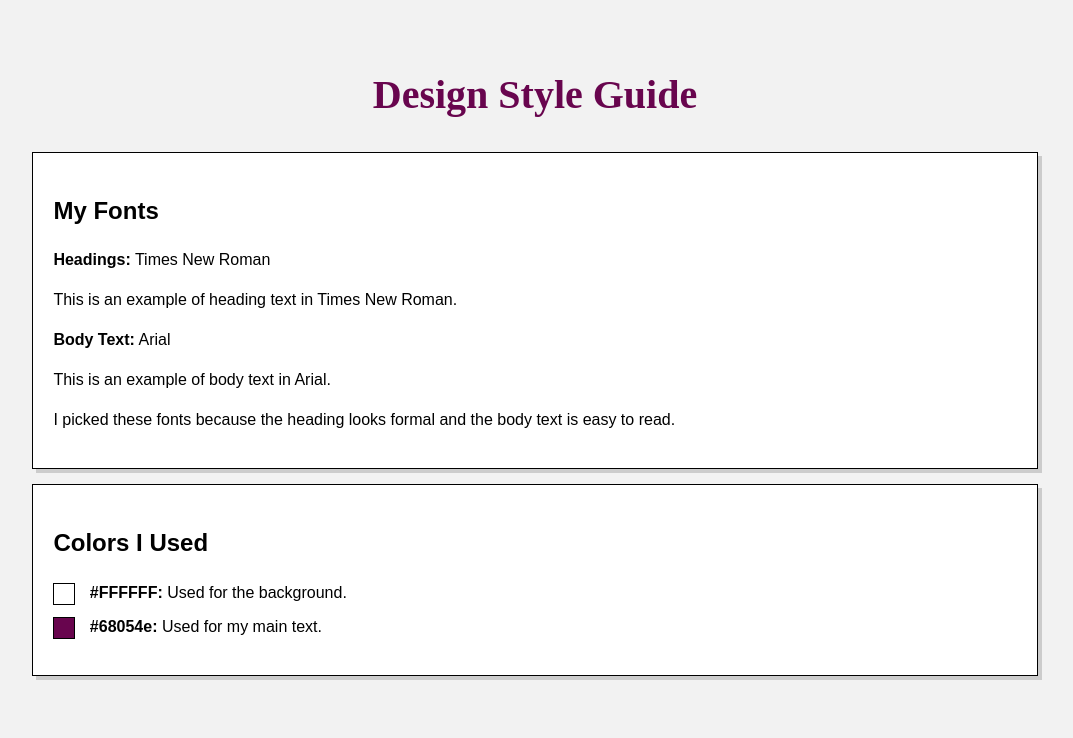
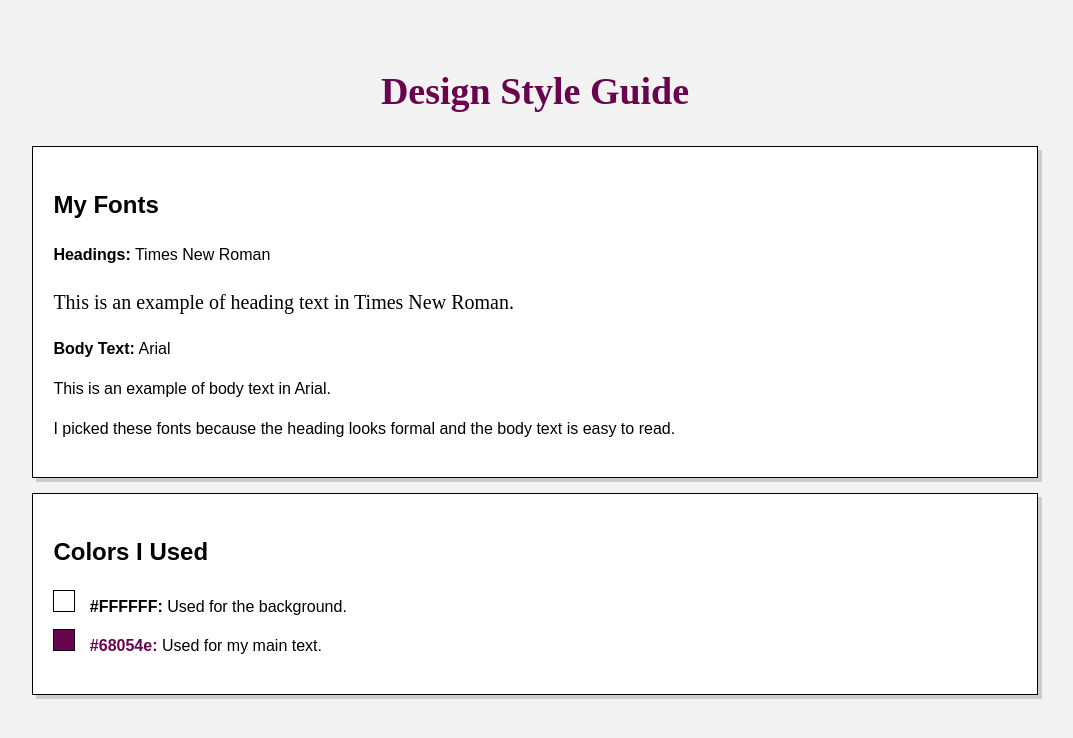
Before and after one commit to sadiyaht/Week5StyleGuide, a plain HTML site: page index.html in a window 1280 px wide. Shown: the whole page, without its empty margins (105-1178 px from the left). Drawn offline with Linux system fonts and the light colour scheme.

Commit message:
Update style.css

```diff
--- a/style.css
+++ b/style.css
@@ -1,46 +1,60 @@
-/* Putting some space around the edges of the page */
+/* basic page stuff */
 body {
     background-color:#f2f2f2;
     font-family: Arial, sans-serif;
+    padding: 30px;
     line-height: 1.5;
-    padding: 30px;
 }
-/* My ID style for the main title at the top */
+
+/*sadiyah main title */
 #top-title {
     text-align: center;
     color:#68054e;
     font-family: "Times New Roman", serif;
-    font-size: 40px;
+    font-size: 38px;
 }
 
-/* My first class to make the white sections stand out */
+/*sadiyah sections */
 .content-box {
     background-color: white;
     border: 1px solid black;
     padding: 20px;
     margin: 15px auto;
     width: 80%;
-    box-shadow: 4px 4px 0px #cccccc;
+    box-shadow: 4px 4px 0px #ccc;
 }
 
+/* sadiyah font examples */
+.heading-sample {
+    font-family: "Times New Roman", serif;
+    font-size: 20px;
+}
 
-/* My second class for the tiny boxes that show the colors */
+.body-sample {
+    font-family: Arial, sans-serif;
+    font-size: 16px;
+}
+
+/*sadiyah colors */
 .color-swatch {
     width: 20px;
     height: 20px;
     display: inline-block;
     border: 1px solid #000;
     margin-right: 10px;
-    vertical-align: middle;
 }
 
-/* Removing the bullet points from the list */
+/* i sadiyah removed bullets and add spacing */
 ul {
     list-style: none;
     padding: 0;
 }
 
-/* Adding space between the list items */
 li {
     margin-bottom: 10px;
 }
+
+/* sadiyah main text color */
+.main-text-color {
+    color: #68054e;
+}
```
